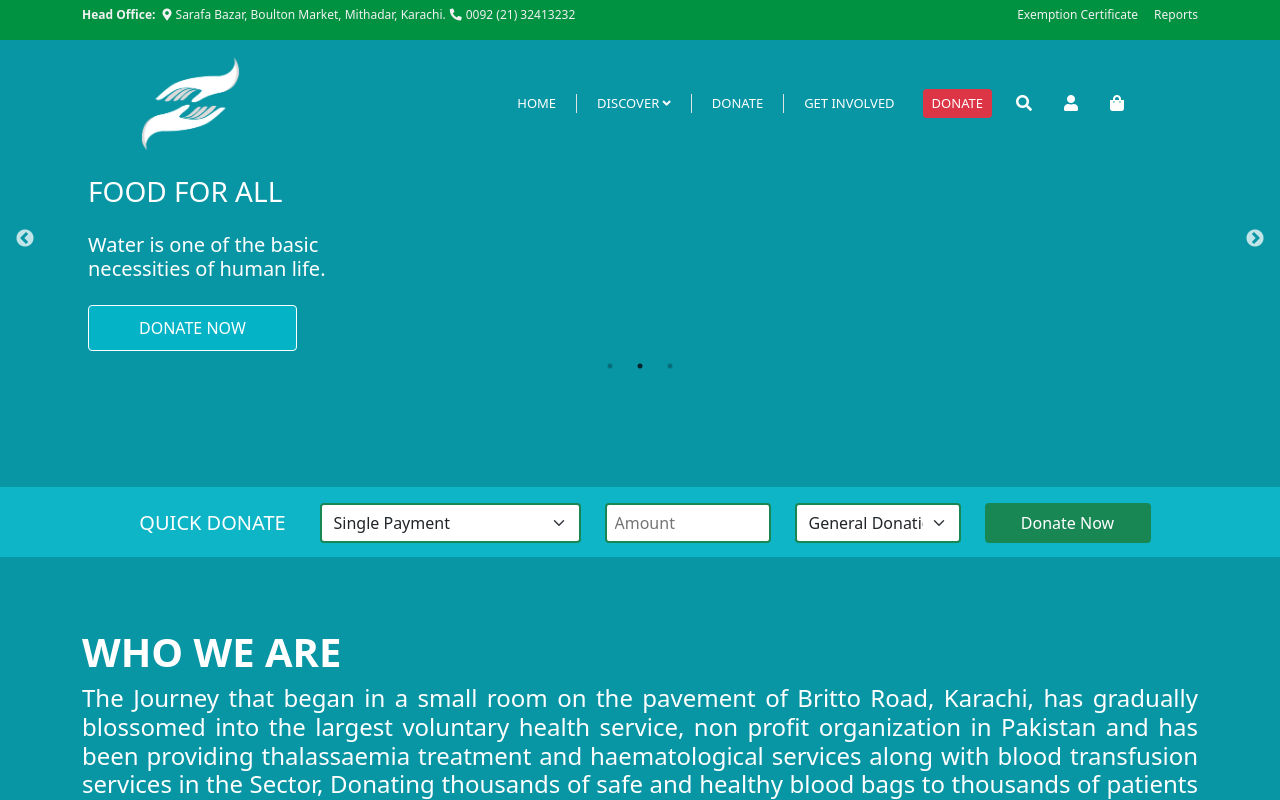
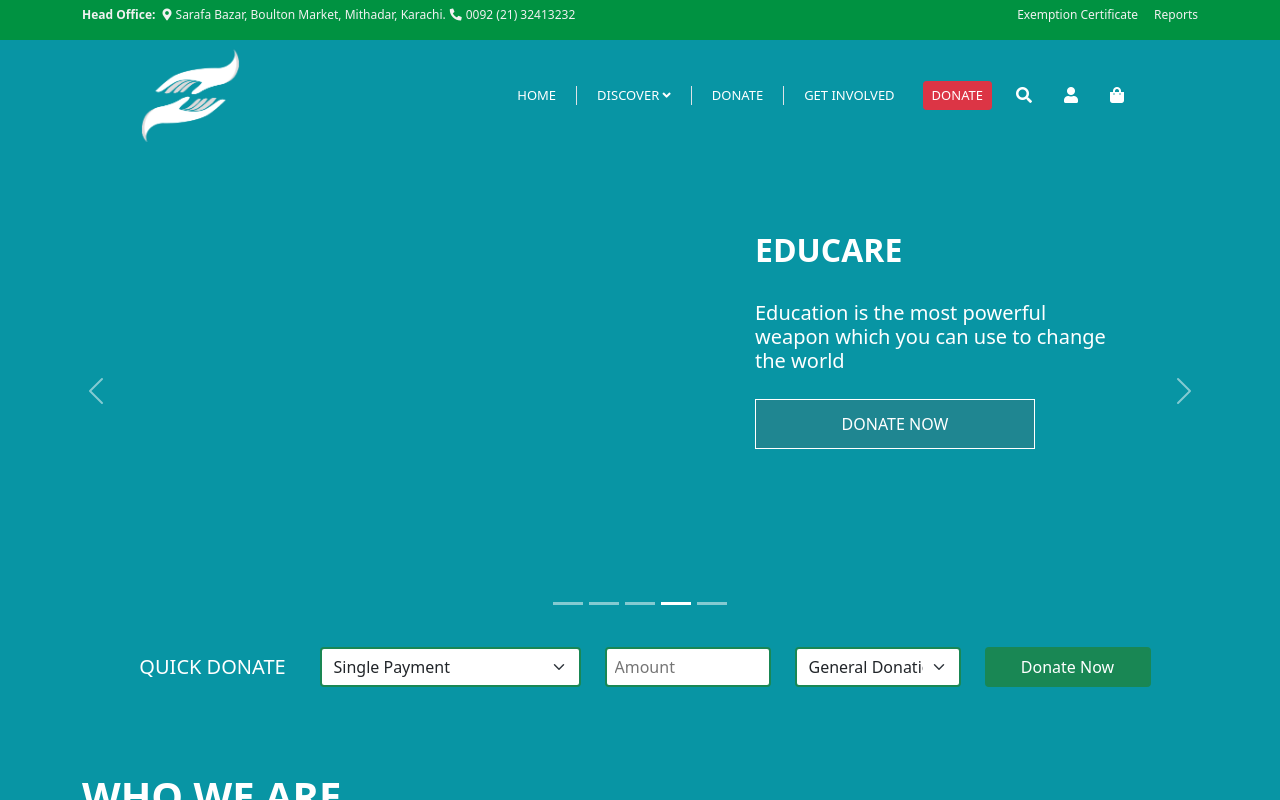
Before and after one commit to mumer29/Humanity-care, a React (Create React App) app in the folder save-wastage-food/: page / in a window 1280 px wide. Both pictures are taken after a click on the link "DISCOVER". Shown: the top 800 px of the page. Built offline with nearby package versions, Linux system fonts and the light colour scheme.

Commit message:
CHANGE THE LIFE with hover button

```diff
--- a/save-wastage-food/src/App.js
+++ b/save-wastage-food/src/App.js
@@ -1,7 +1,7 @@
 
 import './App.css';
 import Header from './components/header/Header';
-import Carousel from './components/mainCarousel/Carousel';
+import MainCarousels from './components/mainCarousel/MainCarousels';
 import MainNavbar from './components/navbar/MainNavbar';
 import QuickDonate from './components/quickDonate/QuickDonate';
 import WhoWeAre from './components/whoWeAre/WhoWeAre';
@@ -11,7 +11,7 @@ function App() {
     <div className="App">
       <Header />
       <MainNavbar />
-      <Carousel />
+    <MainCarousels/>
       <QuickDonate/>
       <WhoWeAre/>
     </div>
--- a/save-wastage-food/src/components/mainCarousel/Carousel.js
+++ /dev/null
@@ -1,56 +0,0 @@
-import './carousel.css'
-
-import React from "react";
-import Slider from "react-slick";
-import "slick-carousel/slick/slick.css";
-import "slick-carousel/slick/slick-theme.css";
-
-function Carousel() {
-    const settings = {
-        dots: true,
-        infinite: true,
-        slidesToShow: 1,
-        slidesToScroll: 1,
-        autoplay: true,
-        speed: 2000,
-        autoplaySpeed: 6000,
-
-    };
-
-    return (
-
-        // <div className="container-fluid" style={{  }}>
-
-            <div className="container-fluid" style={{ width: "100%", height: "45vh" ,backgroundColor: "#0895a4", padding:"0 40px"}} >
-
-                <Slider {...settings}>
-                    <div>
-                        <div className='mt-5 ms-5' style={{ color: "white", width: "35vw" }}>
-                            <h3>ORPHAN CARE</h3>
-                            <h5 className='py-3'>Orphans and widows are left to fend for themselves, needing your support to survive.</h5>
-                            <button className='btn text-uppercase' style={{ backgroundColor: "#04b3c5", color: "white", padding: "10px 50px", border: "1px solid white" }}>donate now</button>
-                        </div>
-                    </div>
-                    <div>
-                        <div className='mt-5 ms-5' style={{ color: "white", width: "35vw" }}>
-                            <h3>FOOD FOR ALL</h3>
-                            <h5 className='py-3'>Water is one of the basic<br />necessities of human life.</h5>
-                            <button className='btn text-uppercase' style={{ backgroundColor: "#04b3c5", color: "white", padding: "10px 50px", border: "1px solid white" }}>donate now</button>
-                        </div>
-                    </div>
-                    <div>
-                        <div className='mt-5 ms-5' style={{ color: "white", width: "35vw" }}>
-                            <h3>Educare</h3>
-                            <h5 className='py-3' class="thin-font">Education is the most powerful weapon which you can use to change the world</h5>
-                            <button className='btn text-uppercase' style={{ backgroundColor: "#04b3c5", color: "white", padding: "10px 50px", border: "1px solid white" }}>donate now</button>
-                        </div>
-                    </div>
-                </Slider>
-            {/* </div> */}
-        </div>
-
-
-    );
-}
-
-export default Carousel
--- /dev/null
+++ b/save-wastage-food/src/components/mainCarousel/MainCarousels.js
@@ -0,0 +1,37 @@
+import React from 'react'
+import { Carousel } from "react-bootstrap"
+function MainCarousels() {
+    return (
+        <div>
+            <Carousel interval={2000} style={{ height: "60vh", backgroundColor: "#0895a4" }} >
+                <Carousel.Item interval={1500}>
+                    <button style={{ marginTop: "250px", marginLeft: "180px", width: "280px", height: "50px", backgroundColor: "#1f8691",borderRadius:"5px" ,border: "2px solid #fff", color: "#fff", marginBottom: "5px" }}>DONATE NOW</button>
+                </Carousel.Item>
+                <Carousel.Item>
+                    <div style={{ marginLeft: "180px", marginTop: "80px" }}><h2><strong style={{ color: "white" }}>ORPHAN CARE</strong></h2>
+                        <br /> <h5 style={{ color: "#fff" }}>Orphans and widows are left to fend for themselves, <br />needing your support to survive.</h5>
+                    </div>
+                    <button style={{ marginTop: "18px", marginLeft: "180px", width: "280px", height: "50px", backgroundColor: "#1f8691",borderRadius:"5px" ,border: "2px solid #fff", color: "#fff", marginBottom: "5px" }}>DONATE NOW</button>
+                </Carousel.Item>
+                <Carousel.Item>
+                    <div style={{ marginLeft: "180px", marginTop: "80px" }}><h2><strong style={{ color: "white" }}>WATER FOR ALL</strong></h2>
+                        <br /> <h5 style={{ color: "#fff" }}>Water is one of the basic<br />necessities of human life.</h5>
+                    </div>
+                    <button style={{ marginTop: "18px", marginLeft: "180px", width: "280px", height: "50px", backgroundColor: "#1f8691", border: "1px solid #fff", color: "#fff", marginBottom: "5px" }}>DONATE NOW</button>
+                </Carousel.Item>
+                <Carousel.Item>
+                    <div style={{ marginLeft: "575px" }}> <div style={{ marginLeft: "180px", marginTop: "80px" }}><h2><strong style={{ color: "white" }}>EDUCARE</strong></h2>
+                        <br /> <h5 style={{ color: "#fff" }}>Education is the most powerful <br />weapon which you can use to change<br />the world</h5>
+                    </div>
+                        <button style={{ marginTop: "18px", marginLeft: "180px", width: "280px", height: "50px", backgroundColor: "#1f8691", border: "1px solid #fff", color: "#fff", marginBottom: "5px" }}>DONATE NOW</button>
+                    </div>
+                </Carousel.Item>
+                <Carousel.Item interval={1500}>
+                    <button style={{ marginTop: "120px", marginLeft: "530px", width: "280px", height: "50px", backgroundColor: "#1f8691", border: "1px solid #fff", color: "#fff", marginBottom: "5px" }}>DONATE NOW</button>
+                </Carousel.Item>
+            </Carousel>
+        </div>
+    )
+}
+
+export default MainCarousels
--- a/save-wastage-food/src/components/navbar/MainNavbar.js
+++ b/save-wastage-food/src/components/navbar/MainNavbar.js
@@ -6,13 +6,11 @@ function MainNavbar() {
     <navbar>
       <div className="container-fluid" style={{ backgroundColor: "#0895a4" }}>
 
-        <div style={{ margin: 'auto', maxWidth: '1000px', height: "87px" }}>
+        <div style={{ margin: 'auto', maxWidth: '1000px' }}>
 
-          <div className="d-flex justify-content-between align-items-center pt-3 ">
+          <div className="d-flex justify-content-between align-items-center py-2 ">
             <div className="logo">
               <img src='/logo/whiteLogo.png' alt="not found" style={{ width: "100px" }} />
-              {/* care humanity */}
-              {/* <h1>LOGO</h1> */}
             </div>
             <div className="data">
               <nav className="navbar navbar-expand-lg navbar-light text-uppercase  "  >
--- a/save-wastage-food/src/components/quickDonate/QuickDonate.js
+++ b/save-wastage-food/src/components/quickDonate/QuickDonate.js
@@ -2,7 +2,7 @@ import React from 'react'
 
 function QuickDonate() {
     return (
-        <div className="container-fluid " style={{backgroundColor:"#0eb5c7"}} >
+        <div className="container-fluid " style={{backgroundColor:"#0895a4"}} >
             <div className="container " style={{ height: "70px"}} >
                 <div className="row  justify-content-center align-items-center pt-3 ">
                     <div className="col-2 text-center  " style={{ height: "40px" }}>
--- a/save-wastage-food/src/components/whoWeAre/WhoWeAre.js
+++ b/save-wastage-food/src/components/whoWeAre/WhoWeAre.js
@@ -63,19 +63,19 @@ function WhoWeAre() {
             <div className="container-fluid  d-flex align-items-center " style={{ height: "200px",backgroundColor: "#0895a4",  color:"white"}}>
                 <div className="container">
                     <div className="row justify-content-center ">
-                        <div className="col-12 text-center pb-5 ">
+                        <div className="col-12 text-center pb-4 ">
                             <h2 className="text-uppercase" style={{color:"white"}}>Change the Life of Those Who Have No Hope.</h2>
                         </div>
 
                         <div className="col-4 text-center ">
-                            <button
-                            style={{fontSize:"30px", borderRadius:"10px" ,padding:"3px 80px " , color:"#0eb5c7", fontWeight:"bold"}}
-                            >Button 1</button>
+                             <button  className="button1"
+                            // style={{fontSize:"30px", borderRadius:"10px" ,padding:"5px 80px " , border:"none", color:"#0895a4", fontSize:"30px"}}
+                            >Donate Food</button>
                         </div>
                         <div className="col-4 text-center">
-                            <button
-                            style={{fontSize:"30px", borderRadius:"10px" ,padding:"3px 80px " , color:"#0eb5c7", fontWeight:"bold"}}
-                            >Button 2</button>
+                             <button  className="button2"
+                            // style={{fontSize:"30px", borderRadius:"10px" ,padding:"5px 80px " , border:"none", color:"#0895a4", fontSize:"30px"}}
+                            >Donate Money</button>
                         </div>
                     </div>
                 </div>
--- a/save-wastage-food/src/components/whoWeAre/whoWeAre.css
+++ b/save-wastage-food/src/components/whoWeAre/whoWeAre.css
@@ -6,3 +6,19 @@
     height: 450px;
 
 }
+.button1, .button2{
+    font-size: 30px;
+    border-radius: 10px;
+    padding: 5px 50px;
+    border: 2px solid #0895a4 ;
+    color: rgb(8, 149, 164);
+
+
+
+}
+.button1:hover, .button2:hover{
+    background-color: #0895a4;
+    color: white;
+    border: 2px solid white;
+
+}
```
Also changed, not shown: save-wastage-food/src/components/spendMoney/SpendMoney.js (added, +12 -0 lines), save-wastage-food/src/components/mainCarousel/carousel.css (deleted), save-wastage-food/src/components/navbar/mainNavbar.module.css (deleted).
